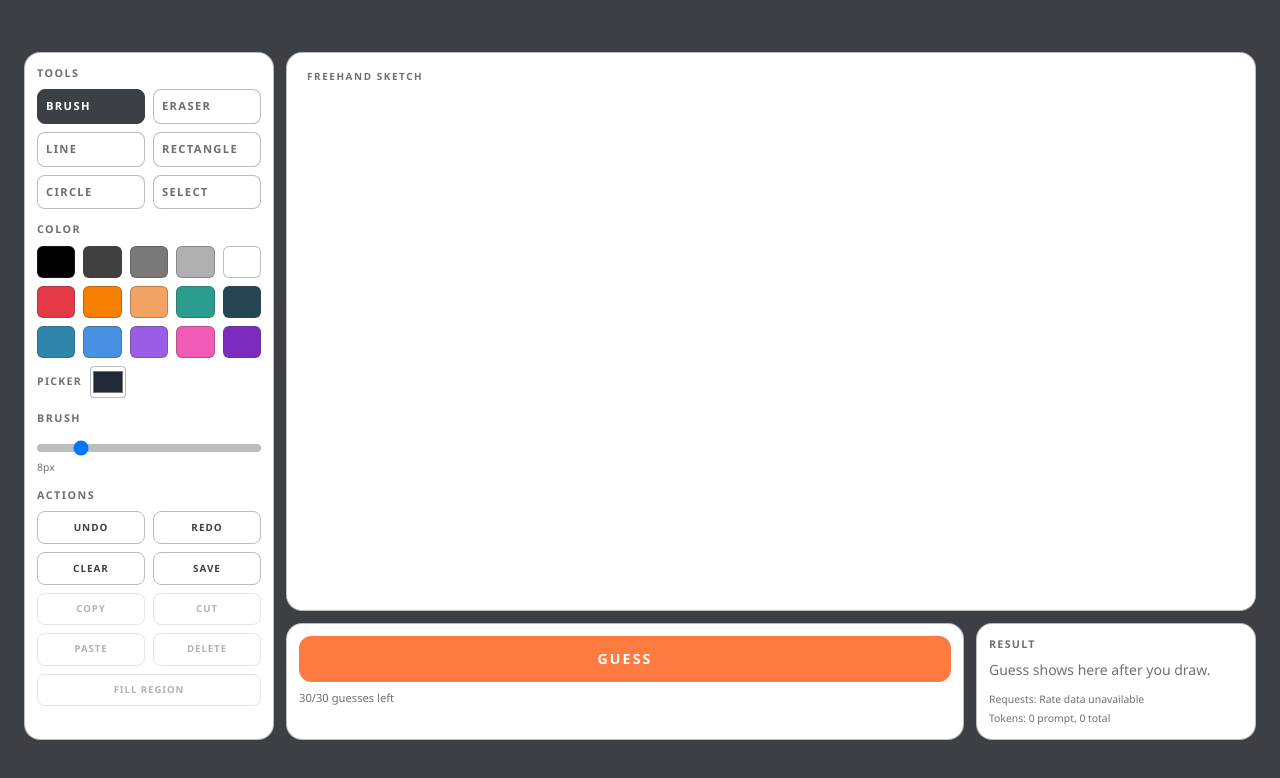
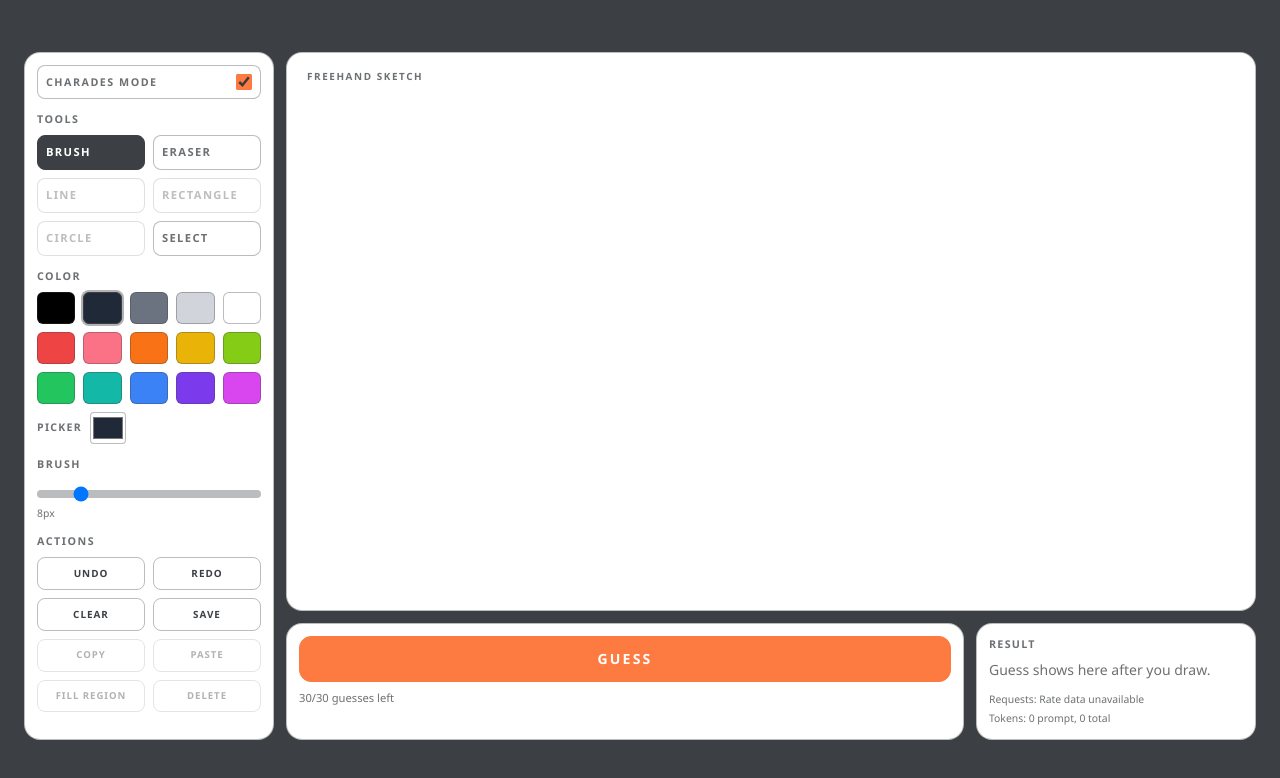
Before and after one commit to yashv0ra/personal_website, a Next.js app: page /lab in a window 1280 px wide. Shown: the top 778 px of the page. Built offline with nearby package versions, Linux system fonts and the light colour scheme.

Commit message:
Update lab color palette rows

```diff
--- a/app/lab/page.tsx
+++ b/app/lab/page.tsx
@@ -3,6 +3,7 @@
 import {
   type FormEvent,
   type PointerEvent,
+  useCallback,
   useEffect,
   useMemo,
   useRef,
@@ -35,20 +36,20 @@ const MAX_HISTORY = 20;
 const DEFAULT_CHARADES_DAILY_GUESS_LIMIT = 30;
 const PALETTE = [
   "#000000",
-  "#404040",
-  "#787878",
-  "#B0B0B0",
-  "#FFFFFF",
-  "#E63946",
-  "#F77F00",
-  "#F4A261",
-  "#2A9D8F",
-  "#264653",
-  "#2E86AB",
-  "#4A90E2",
-  "#9B5DE5",
-  "#F15BB5",
-  "#7B2CBF",
+  "#1f2937",
+  "#6b7280",
+  "#d1d5db",
+  "#ffffff",
+  "#ef4444",
+  "#fb7185",
+  "#f97316",
+  "#eab308",
+  "#84cc16",
+  "#22c55e",
+  "#14b8a6",
+  "#3b82f6",
+  "#7c3aed",
+  "#d946ef",
 ];
 const TOOL_OPTIONS: Array<{ value: ToolName; label: string; description: string }> = [
   { value: "brush", label: "Brush", description: "Freehand sketch" },
@@ -117,7 +118,7 @@ function drawSelectOutline(
     return;
   }
   ctx.strokeStyle = color;
-  ctx.setLineDash([7, 5]);
+  ctx.setLineDash([4, 4]);
   ctx.lineWidth = 2;
   ctx.strokeRect(safeRect.x + 0.5, safeRect.y + 0.5, safeRect.width, safeRect.height);
   ctx.setLineDash([]);
@@ -174,6 +175,7 @@ function PaintCharadesProject() {
   const [tool, setTool] = useState<ToolName>("brush");
   const [color, setColor] = useState("#1f2937");
   const [brushSize, setBrushSize] = useState(8);
+  const [isCharadesMode, setIsCharadesMode] = useState(true);
   const [history, setHistory] = useState<string[]>([]);
   const [redoHistory, setRedoHistory] = useState<string[]>([]);
   const [activeSelection, setActiveSelection] = useState<RectRegion | null>(null);
@@ -200,6 +202,15 @@ function PaintCharadesProject() {
   const selectedRef = useRef<RectRegion | null>(null);
   const lastPointerIdRef = useRef<number | null>(null);
   const background = "#ffffff";
+  const charadesLockedTools = useMemo(
+    () => new Set<ToolName>(["line", "rectangle", "circle"]),
+    [],
+  );
+
+  const isToolLocked = useCallback(
+    (value: ToolName) => isCharadesMode && charadesLockedTools.has(value),
+    [isCharadesMode, charadesLockedTools],
+  );
 
   const latestCanvas = useMemo(() => {
     return history.at(-1) ?? "";
@@ -256,6 +267,13 @@ function PaintCharadesProject() {
     };
   }, [localRateState.cooldownMs]);
 
+  useEffect(() => {
+    if (!isCharadesMode || !isToolLocked(tool)) {
+      return;
+    }
+    setTool("brush");
+  }, [isCharadesMode, isToolLocked, tool]);
+
   const pushHistory = () => {
     const canvas = canvasRef.current;
     if (!canvas) {
@@ -288,31 +306,10 @@ function PaintCharadesProject() {
     image.src = imageUrl;
   };
 
-  const clearOverlay = () => {
-    const overlay = overlayRef.current;
-    if (!overlay) {
-      return;
-    }
-    const ctx = overlay.getContext("2d");
-    if (!ctx) {
-      return;
-    }
-    ctx.clearRect(0, 0, CANVAS_WIDTH, CANVAS_HEIGHT);
-  };
-
   const updateSelection = (rect: RectRegion | null) => {
     const normalized = rect ? normalizeRect(rect) : null;
     setActiveSelection(normalized);
     selectedRef.current = normalized;
-    clearOverlay();
-    if (!normalized) {
-      return;
-    }
-    const overlay = overlayRef.current;
-    if (!overlay) {
-      return;
-    }
-    drawSelectOutline(overlay, normalized, "#3b82f6");
   };
 
   const setDefaultsForDrawing = (ctx: CanvasRenderingContext2D) => {
@@ -324,6 +321,9 @@ function PaintCharadesProject() {
 
   const handlePointerDown = (event: PointerEvent<HTMLCanvasElement>) => {
     if (event.button !== 0 && event.button !== undefined) {
+      return;
+    }
+    if (isToolLocked(tool)) {
       return;
     }
     const canvas = canvasRef.current;
@@ -490,7 +490,6 @@ function PaintCharadesProject() {
     snapshotRef.current = null;
     pendingRegionRef.current = null;
     lastPointerIdRef.current = null;
-    clearOverlay();
   };
 
   const handleSaveImage = () => {
@@ -523,7 +522,7 @@ function PaintCharadesProject() {
       }
       return next;
     });
-    setActiveSelection(null);
+    updateSelection(null);
   };
 
   const handleRedo = () => {
@@ -537,7 +536,7 @@ function PaintCharadesProject() {
     setRedoHistory((current) => current.slice(1));
     setHistory((current) => [...current, next].slice(-MAX_HISTORY));
     restoreHistory(next);
-    setActiveSelection(null);
+    updateSelection(null);
   };
 
   const handleClearCanvas = () => {
@@ -573,7 +572,6 @@ function PaintCharadesProject() {
     ctx.fillStyle = color;
     ctx.fillRect(rect.x, rect.y, rect.width, rect.height);
     updateSelection(null);
-    setActiveSelection(null);
   };
 
   const handleCopySelection = () => {
@@ -590,25 +588,6 @@ function PaintCharadesProject() {
       return;
     }
     setClipboardImage(ctx.getImageData(rect.x, rect.y, rect.width, rect.height));
-  };
-
-  const handleCutSelection = () => {
-    const canvas = canvasRef.current;
-    if (!canvas || !selectedRef.current) {
-      return;
-    }
-    const rect = selectedRef.current;
-    if (rect.width <= 0 || rect.height <= 0) {
-      return;
-    }
-    const ctx = canvas.getContext("2d");
-    if (!ctx) {
-      return;
-    }
-    pushHistory();
-    setClipboardImage(ctx.getImageData(rect.x, rect.y, rect.width, rect.height));
-    ctx.clearRect(rect.x, rect.y, rect.width, rect.height);
-    updateSelection(null);
   };
 
   const handlePasteSelection = () => {
@@ -724,6 +703,22 @@ function PaintCharadesProject() {
   };
 
   const hasSelection = Boolean(activeSelection && activeSelection.width > 0 && activeSelection.height > 0);
+  useEffect(() => {
+    const overlay = overlayRef.current;
+    if (!overlay) {
+      return;
+    }
+    const overlayCtx = overlay.getContext("2d");
+    if (!overlayCtx) {
+      return;
+    }
+    overlayCtx.clearRect(0, 0, CANVAS_WIDTH, CANVAS_HEIGHT);
+    if (!activeSelection || activeSelection.width <= 0 || activeSelection.height <= 0) {
+      return;
+    }
+    drawSelectOutline(overlay, activeSelection, "#3b82f6");
+  }, [activeSelection]);
+
   const charadesCooldownMs = localRateState.cooldownMs ?? 0;
   const hasRemainingGuesses =
     localRateState.limit == null || localRateState.remaining == null || localRateState.remaining > 0;
@@ -752,14 +747,35 @@ function PaintCharadesProject() {
       <div className="grid h-full gap-3 xl:grid-cols-[250px_1fr]">
         <aside className="space-y-3 rounded-2xl border border-[var(--card-border)] bg-[var(--card-background)] p-3">
           <div className="space-y-2">
+            <label className="flex items-center justify-between rounded-lg border border-[var(--card-border)] bg-[var(--card-background)] px-2 py-2">
+              <span className="text-[0.67rem] font-semibold uppercase tracking-[0.14em] text-[var(--card-muted)]">
+                Charades mode
+              </span>
+              <input
+                type="checkbox"
+                checked={isCharadesMode}
+                onChange={(event) => setIsCharadesMode(event.target.checked)}
+                className="h-4 w-4 cursor-pointer accent-[var(--accent-orange)]"
+              />
+            </label>
+          </div>
+
+          <div className="space-y-2">
             <p className="text-[0.67rem] font-semibold uppercase tracking-[0.14em] text-[var(--card-muted)]">Tools</p>
             <div className="grid grid-cols-2 gap-2">
               {TOOL_OPTIONS.map((entry) => (
                 <button
                   key={entry.value}
                   type="button"
-                  onClick={() => setTool(entry.value)}
-                  className={`rounded-lg border px-2 py-2 text-left text-[0.62rem] font-semibold uppercase tracking-[0.12em] transition sm:text-[0.7rem] ${
+                  onClick={() => {
+                    if (!isToolLocked(entry.value)) {
+                      setTool(entry.value);
+                    }
+                  }}
+                  disabled={isToolLocked(entry.value)}
+                  title={entry.label}
+                  aria-label={entry.label}
+                  className={`rounded-lg border px-2 py-2 text-left text-[0.62rem] font-semibold uppercase tracking-[0.12em] transition sm:text-[0.7rem] disabled:cursor-not-allowed disabled:opacity-45 ${
                     tool === entry.value
                       ? "border-[var(--card-foreground)] bg-[var(--card-foreground)] text-[var(--card-background)]"
                       : "border-[var(--card-border)] bg-[var(--card-background)] text-[var(--card-muted)] hover:border-[var(--card-foreground)] hover:text-[var(--card-foreground)]"
@@ -770,7 +786,6 @@ function PaintCharadesProject() {
               ))}
             </div>
           </div>
-
           <div className="space-y-2">
             <p className="text-[0.67rem] font-semibold uppercase tracking-[0.14em] text-[var(--card-muted)]">Color</p>
             <div className="grid grid-cols-5 gap-2">
@@ -799,7 +814,6 @@ function PaintCharadesProject() {
               />
             </label>
           </div>
-
           <div className="space-y-2">
             <p className="text-[0.67rem] font-semibold uppercase tracking-[0.14em] text-[var(--card-muted)]">Brush</p>
             <input
@@ -813,7 +827,6 @@ function PaintCharadesProject() {
             />
             <p className="text-[0.65rem] text-[var(--card-muted)]">{brushSize}px</p>
           </div>
-
           <div className="space-y-2">
             <p className="text-[0.67rem] font-semibold uppercase tracking-[0.14em] text-[var(--card-muted)]">Actions</p>
             <div className="grid grid-cols-2 gap-2">
@@ -861,7 +874,7 @@ function PaintCharadesProject() {
               <button
                 type="button"
                 onClick={handleCopySelection}
-                disabled={!hasSelection}
+                disabled={isCharadesMode || !hasSelection}
                 title="Copy selected area"
                 aria-label="Copy selected area"
                 className="rounded-lg border border-[var(--card-border)] px-2 py-2 text-[0.6rem] font-semibold uppercase tracking-[0.1em] text-[var(--card-foreground)] transition hover:border-[var(--card-foreground)] disabled:opacity-40"
@@ -870,23 +883,23 @@ function PaintCharadesProject() {
               </button>
               <button
                 type="button"
-                onClick={handleCutSelection}
-                disabled={!hasSelection}
-                title="Cut selected area"
-                aria-label="Cut selected area"
-                className="rounded-lg border border-[var(--card-border)] px-2 py-2 text-[0.6rem] font-semibold uppercase tracking-[0.1em] text-[var(--card-foreground)] transition hover:border-[var(--card-foreground)] disabled:opacity-40"
-              >
-                Cut
-              </button>
-              <button
-                type="button"
                 onClick={handlePasteSelection}
-                disabled={!clipboardImage}
+                disabled={isCharadesMode || !clipboardImage}
                 title="Paste"
                 aria-label="Paste"
                 className="rounded-lg border border-[var(--card-border)] px-2 py-2 text-[0.6rem] font-semibold uppercase tracking-[0.1em] text-[var(--card-foreground)] transition hover:border-[var(--card-foreground)] disabled:opacity-40"
               >
                 Paste
+              </button>
+              <button
+                type="button"
+                onClick={handleFillSelection}
+                disabled={isCharadesMode || !hasSelection}
+                title="Fill selected area"
+                aria-label="Fill selected area"
+                className="rounded-lg border border-[var(--card-border)] px-2 py-2 text-[0.6rem] font-semibold uppercase tracking-[0.1em] text-[var(--card-foreground)] transition hover:border-[var(--card-foreground)] disabled:opacity-40"
+              >
+                Fill region
               </button>
               <button
                 type="button"
@@ -899,16 +912,6 @@ function PaintCharadesProject() {
                 Delete
               </button>
             </div>
-              <button
-                type="button"
-                onClick={handleFillSelection}
-                disabled={!hasSelection}
-                title="Fill selected area"
-                aria-label="Fill selected area"
-                className="w-full rounded-lg border border-[var(--card-border)] px-2 py-2 text-[0.6rem] font-semibold uppercase tracking-[0.1em] text-[var(--card-foreground)] transition hover:border-[var(--card-foreground)] disabled:opacity-40"
-              >
-                Fill region
-              </button>
           </div>
         </aside>
 
```
